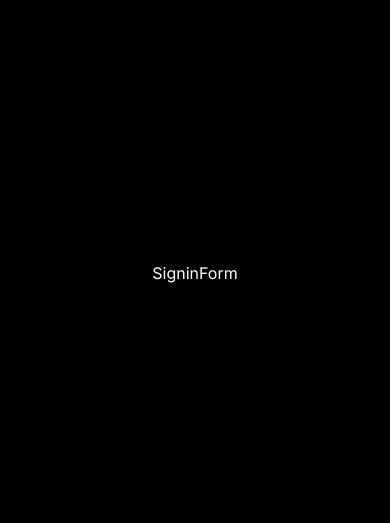
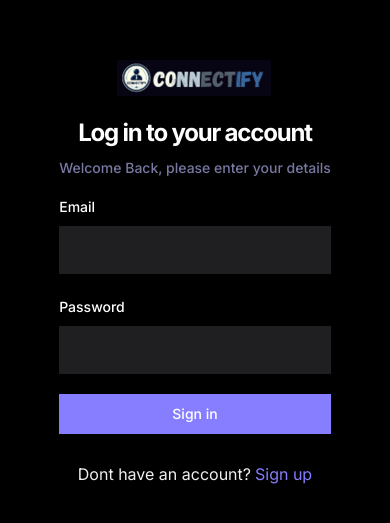
Before and after one commit to emazahmed/Connectify, a React (Vite) app: page /sign-in in a window 390 px wide. Shown: the part 149-672 px from the top of the page. Built offline with nearby package versions, Linux system fonts and the light colour scheme; no server answers.

Commit message:
Validation

```diff
--- a/package.json
+++ b/package.json
@@ -14,6 +14,7 @@
     "@radix-ui/react-label": "^2.1.0",
     "@radix-ui/react-slot": "^1.1.0",
     "@radix-ui/react-toast": "^1.2.1",
+    "@tanstack/react-query": "^5.55.1",
     "appwrite": "^15.0.0",
     "class-variance-authority": "^0.7.0",
     "clsx": "^2.1.1",
--- a/src/_auth/forms/SigninForm.tsx
+++ b/src/_auth/forms/SigninForm.tsx
@@ -1,8 +1,105 @@
-import React from 'react'
+import { zodResolver } from "@hookform/resolvers/zod"
+import { Link, useNavigate } from "react-router-dom"
+import {
+Form,FormControl,FormField,FormItem,FormLabel,FormMessage,
+} from "@/components/ui/form"
+import { Input } from "@/components/ui/input"
+import { useToast } from "@/hooks/use-toast"
+import { Button } from "@/components/ui/button"
+import { useForm } from "react-hook-form"
+import { z } from "zod"
+import { SigninValidation } from "@/lib/validation"
+import { Loader } from "lucide-react"
+import { useSigninAccount } from "@/lib/react-query/queriesAndMutations"
+import { useUserContext } from "@/context/AuthContext"
 
 const SigninForm = () => {
+  const { toast } = useToast()
+  const { checkAuthUser,isLoading: isUserLoading } = useUserContext();
+  const navigate = useNavigate();
+
+
+  const{ mutateAsync: signInAccount } = useSigninAccount();
+    // 1. Define your form.
+    const form = useForm<z.infer<typeof SigninValidation>>({
+      resolver: zodResolver(SigninValidation),
+      defaultValues: {
+        email: '',
+        password: '',
+      },
+    })
+
+    // 2. Define a submit handler.
+    async function onSubmit(values: z.infer<typeof SigninValidation>) {
+      const session = await signInAccount({
+        email: values.email,
+        password: values.password,
+      })
+
+      if(!session) {
+        return toast({ title: 'Sign in failed. Please try again.'})
+      }
+
+      const isLoggedIn = await checkAuthUser();
+
+      if(isLoggedIn) {
+        form.reset();
+
+        navigate('/')
+      } else {
+        return toast({ title: 'sign in failed. Please try again.'})
+      }
+    }
   return (
-    <div>SigninForm</div>
+    <Form {...form}>
+      <div className="sm:w-420 flex-center flex-col">
+        <img src="/assets/images/logo.png" alt="logo" />
+        <h2 className="h3-bold md:h2-bold pt-5 sm:pt-12">Log in to your account</h2>
+        <p className="text-light-3 small-medium md:base-regular mt-2">Welcome Back, please enter your details</p>
+
+        <form onSubmit={form.handleSubmit(onSubmit)} className="flex flex-col gap-5 w-full mt-4">
+          <FormField
+            control={form.control}
+            name="email"
+            render={({ field }) => (
+              <FormItem>
+                <FormLabel>Email</FormLabel>
+                <FormControl>
+                  <Input type="email" className="shad-input" {...field} />
+                </FormControl>
+                <FormMessage />
+              </FormItem>
+            )}
+          />
+          <FormField
+            control={form.control}
+            name="password"
+            render={({ field }) => (
+              <FormItem>
+                <FormLabel>Password</FormLabel>
+                <FormControl>
+                  <Input type="password" className="shad-input" {...field} />
+                </FormControl>
+                <FormMessage />
+              </FormItem>
+            )}
+          />
+          <Button type="submit" className="shad-button_primary">
+            {isUserLoading ? (
+              <div className="flex-center gap-2">
+                <Loader/>Loading...
+              </div>
+            ): "Sign in" }
+          </Button>
+
+          <p className="text-small-regular text-light-2 text-center mt-2">
+            Dont have an account?
+            <Link to="/sign-up/" className="text-primary-500 text-small-semibold ml-1">Sign up</Link>
+          </p>
+        </form>
+      </div>
+    </Form>
+
   )
 }
 
--- a/src/_auth/forms/SignupForm.tsx
+++ b/src/_auth/forms/SignupForm.tsx
@@ -1,25 +1,26 @@
 import { zodResolver } from "@hookform/resolvers/zod"
-import { Link } from "react-router-dom"
-
+import { Link, useNavigate } from "react-router-dom"
 import {
-  Form,FormControl,FormField,FormItem,FormLabel,FormMessage,
+Form,FormControl,FormField,FormItem,FormLabel,FormMessage,
 } from "@/components/ui/form"
 import { Input } from "@/components/ui/input"
 import { useToast } from "@/hooks/use-toast"
-
-
 import { Button } from "@/components/ui/button"
 import { useForm } from "react-hook-form"
 import { z } from "zod"
 import { SignupValidation } from "@/lib/validation"
 import { Loader } from "lucide-react"
-import { createUserAccount } from "@/lib/appwrite/api"
-
+import { useCreateUserAccount, useSigninAccount } from "@/lib/react-query/queriesAndMutations"
+import { useUserContext } from "@/context/AuthContext"
 
 const SignupForm = () => {
   const { toast } = useToast()
-  const isLoading = false;
+  const { checkAuthUser, isLoading: isUserLoading } = useUserContext();
+  const navigate = useNavigate();
 
+  const{ mutateAsync: createUserAccount, isPending: isCreatingAccount } = useCreateUserAccount();
+
+  const{ mutateAsync: signInAccount, isPending: isSigningIn } = useSigninAccount();
     // 1. Define your form.
     const form = useForm<z.infer<typeof SignupValidation>>({
       resolver: zodResolver(SignupValidation),
@@ -39,7 +40,24 @@
         return toast({ title: 'Sign up failed. Please try again.'})
       }
 
-      //const session = await signInAccount()
+      const session = await signInAccount({
+        email: values.email,
+        password: values.password,
+      })
+
+      if(!session) {
+        return toast({ title: 'Sign in failed. Please try again.'})
+      }
+
+      const isLoggedIn = await checkAuthUser();
+
+      if(isLoggedIn) {
+        form.reset();
+
+        navigate('/')
+      } else {
+        return toast({ title: 'sign up failed. Please try again.'})
+      }
     }
   return (
     <Form {...form}>
@@ -102,7 +120,7 @@
             )}
           />
           <Button type="submit" className="shad-button_primary">
-            {isLoading ? (
+            {isCreatingAccount ? (
               <div className="flex-center gap-2">
                 <Loader/>Loading...
               </div>
--- /dev/null
+++ b/src/context/AuthContext.tsx
@@ -0,0 +1,88 @@
+import { getCurrerntUser } from '@/lib/appwrite/api';
+import { IContextType, IUser } from '@/types';
+import { createContext, useContext, useEffect, useState } from 'react'
+import { useNavigate } from 'react-router-dom';
+
+export const INITIAL_USER = {
+    id: '',
+    name: '',
+    username: '',
+    email: '',
+    imageUrl: '',
+    bio: ''
+};
+
+const INITIAL_STATE = {
+    user: INITIAL_USER,
+    isLoading: false,
+    isAuthenticated: false,
+    setUser: () => {},
+    setIsAuthenticated: () => {},
+    checkAuthUser: async () => false as boolean,
+}
+
+const AuthContext = createContext<IContextType>(INITIAL_STATE);
+
+const AuthProvider = ({ children }: { children: React.ReactNode}) => {
+    const [user, setUser] = useState<IUser>(INITIAL_USER)
+    const [isLoading, setIsLoading] = useState(false);
+    const [isAuthenticated, setIsAuthenticated] = useState(false);
+
+    const navigate = useNavigate();
+
+    const checkAuthUser = async () => {
+        try {
+            const currentAccount = await getCurrerntUser();
+
+            if(currentAccount) {
+                setUser({
+                    id: currentAccount.$id,
+                    name: currentAccount.name,
+                    username: currentAccount.username,
+                    email: currentAccount.email,
+                    imageUrl: currentAccount.imageUrl,
+                    bio: currentAccount.bio
+                })
+
+                setIsAuthenticated(true);
+
+                return true;
+            }
+
+            return false;
+        } catch (error) {
+            console.log(error);
+            return false;
+        }   finally {
+            setIsLoading(false);
+        }
+    };
+
+    useEffect(() => {
+        if(
+            localStorage.getItem('cookieFallback') === '[]' ||
+            localStorage.getItem('cookieFallback') === null
+        ) navigate('/sign-in')
+
+        checkAuthUser();
+    }, []);
+
+    const value = {
+        user,
+        setUser,
+        isLoading,
+        isAuthenticated,
+        setIsAuthenticated,
+        checkAuthUser
+    }
+
+    return (
+    <AuthContext.Provider value={value}>
+        {children}
+    </AuthContext.Provider>
+  )
+}
+
+export default AuthProvider;
+
+export const useUserContext = () => useContext(AuthContext);
--- a/src/lib/appwrite/api.ts
+++ b/src/lib/appwrite/api.ts
@@ -1,4 +1,4 @@
-import { ID } from "appwrite";
+import { ID, Query } from "appwrite";
 
 import { INewUser } from "@/types"
 import { account, appwriteConfig, avatars, databases } from "./config";
@@ -52,3 +52,32 @@
         console.log(error);
     }
 }
+export async function signInAccount(user: { email: string; password: string }) {
+    try {
+      const session = await account.createEmailPasswordSession(user.email, user.password);
+
+      return session;
+    } catch (error) {
+      console.log(error);
+    }
+  }
+
+export async function getCurrerntUser() {
+    try {
+        const currentAccount = await account.get();
+        if(!currentAccount) throw Error;
+
+        const currentUser = await databases.listDocuments(
+            appwriteConfig.databaseId,
+            appwriteConfig.userCollectionId,
+            [Query.equal('accountId', currentAccount.$id)]
+        )
+
+        if(!currentUser) throw Error;
+
+        return currentUser.documents[0];
+
+    } catch (error) {
+      console.log(error);
+    }
+}
--- /dev/null
+++ b/src/lib/react-query/QueryProvider.tsx
@@ -0,0 +1,11 @@
+import { QueryClient, QueryClientProvider } from '@tanstack/react-query'
+import { ReactNode } from 'react'
+
+const queryClient = new QueryClient();
+export const QueryProvider = ({ children }: { children: ReactNode }) => {
+  return (
+    <QueryClientProvider client={queryClient}>
+        {children}
+    </QueryClientProvider>
+  )
+}
--- /dev/null
+++ b/src/lib/react-query/queriesAndMutations.ts
@@ -0,0 +1,23 @@
+import {
+  useQuery,
+  useMutation,
+  useQueryClient,
+  useInfiniteQuery,
+} from '@tanstack/react-query'
+import { createUserAccount, signInAccount } from '../appwrite/api'
+import { INewUser } from '@/types'
+
+export const useCreateUserAccount = () => {
+    return useMutation({
+        mutationFn: (user: INewUser) => createUserAccount(user),
+    });
+}
+
+export const useSigninAccount= () => {
+  return useMutation({
+      mutationFn: (user: {
+        email: string;
+        password: string;
+    }) => signInAccount(user),
+  });
+}
--- a/src/lib/validation/index.ts
+++ b/src/lib/validation/index.ts
@@ -6,3 +6,8 @@
     email: z.string().email(),
     password: z.string().min(8, { message:'Password must be at least characters'}),
   })
+
+  export const SigninValidation = z.object({
+    email: z.string().email(),
+    password: z.string().min(8, { message:'Password must be at least characters'}),
+  })
--- a/src/main.tsx
+++ b/src/main.tsx
@@ -1,9 +1,15 @@
 import ReactDOM from 'react-dom/client';
 import { BrowserRouter } from 'react-router-dom';
 import App from './App';
+import AuthProvider from './context/AuthContext';
+import { QueryProvider } from './lib/react-query/QueryProvider';
 
 ReactDOM.createRoot(document.getElementById('root')!).render(
     <BrowserRouter>
-    <App />
-  </BrowserRouter>
+      <QueryProvider>
+        <AuthProvider>
+          <App />
+        </AuthProvider>
+      </QueryProvider>
+    </BrowserRouter>
 )
--- a/src/types/index.ts
+++ b/src/types/index.ts
@@ -1,3 +1,12 @@
+export type IContextType = {
+  user: IUser;
+  isLoading: boolean;
+  setUser: React.Dispatch<React.SetStateAction<IUser>>;
+  isAuthenticatied: boolean;
+  setIsAuthenticated: React.Dispatch<React.SetStateAction<boolean>>;
+  checkAuthUser: () => Promise<boolean>;
+};
+
 export type INavLink = {
     imgURL: string;
     route: string;
```
Also changed, not shown: 1 other file (tests, documents, lock files or other folders).
